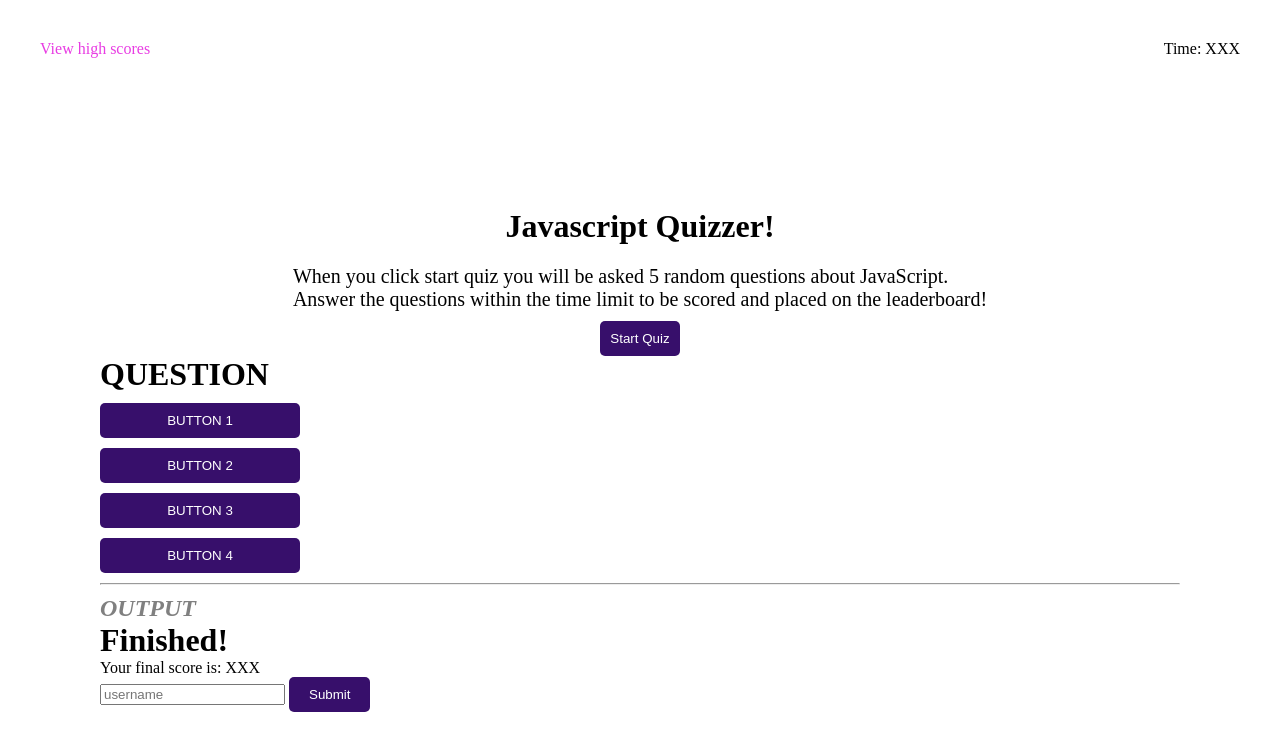
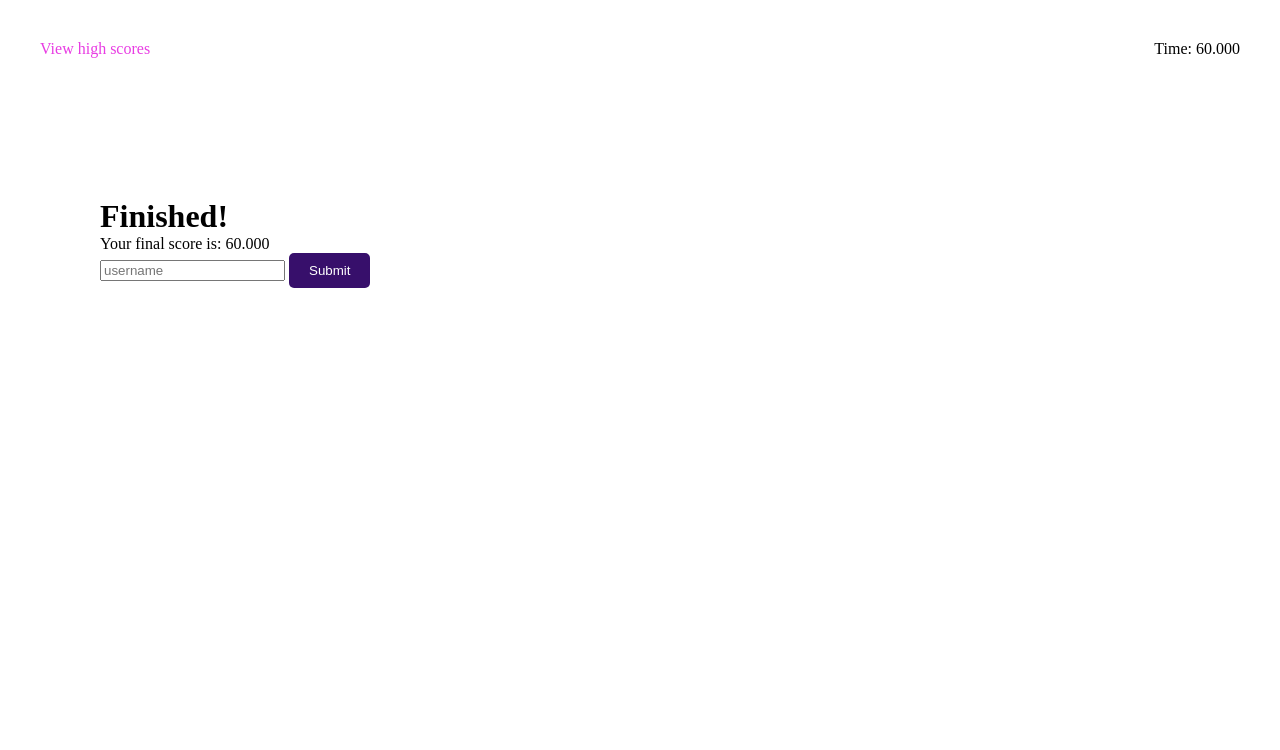
Before and after one commit to TechnicalParadox/JSQuizzer, a plain HTML site: page index.html in a window 1280 px wide. Both pictures are taken after a click on the button "Start Quiz". Drawn offline with Linux system fonts and the light colour scheme.

Commit message:
Added onclick events, added span tags for timer/score

```diff
--- a/assets/css/style.css
+++ b/assets/css/style.css
@@ -27,7 +27,7 @@ header /* make grid to easily align highscore link to left and timer to right */
   font-weight: bolder;
 }
 
-#txt_timer /* display timer to right of header */
+.timer /* display timer to right of header */
 {
   text-align: right;
 }
--- a/assets/js/quizzer.js
+++ b/assets/js/quizzer.js
@@ -124,7 +124,7 @@ function endQuiz(finalScore)
   div_ender.style.display = "initial"; // Show ender
 
   userFinalScore = finalScore.toFixed(3);
-  txt_finalScore.innerHTML = "Your final score is: " +userFinalScore;
+  txt_finalScore.innerHTML = userFinalScore;
 }
 
 function submitScore()
@@ -132,7 +132,7 @@ function submitScore()
   let username = in_username.value; // Get username
   if (username == "") // Validate that username isn't blank
     alert("Please enter a username.");
-  else
+  else {}
     // TODO save score to leaderboard
 }
 
--- a/index.html
+++ b/index.html
@@ -11,7 +11,7 @@
 <!-- Header with link to high scores & a timer -->
 <header>
   <a id="lnk_hs" href="">View high scores</a><!-- TODO link to leaderboard -->
-  <p id="txt_timer">Time: XXX</p>
+  <p class="timer">Time: <span id="txt_timer">60.000</span></p>
 </header>
 
 <!-- Main content where user is shown pre-quiz message or quiz -->
@@ -23,7 +23,7 @@
       When you click start quiz you will be asked 5 random questions about JavaScript. <br>
       Answer the questions within the time limit to be scored and placed on the leaderboard!
     </p>
-    <button clidass="btn_start">Start Quiz</button>
+    <button id="btn_start" onclick="startQuiz()">Start Quiz</button>
   </div>
 
   <!-- Quiz the user (hidden by default) -->
@@ -40,9 +40,9 @@
   <!-- End the quiz (hidden by default) -->
   <div id="ender">
     <h1>Finished!</h1>
-    <p id="txt_finalScore">Your final score is: XXX</p>
+    <p>Your final score is: <span id="txt_finalScore">XXX</span></p>
     <input id="in_username" placeholder="username"></input>
-    <button id="btn_submitScore">Submit</button>
+    <button id="btn_submitScore" onclick="submitScore()">Submit</button>
   </div>
 </main>
 
```
